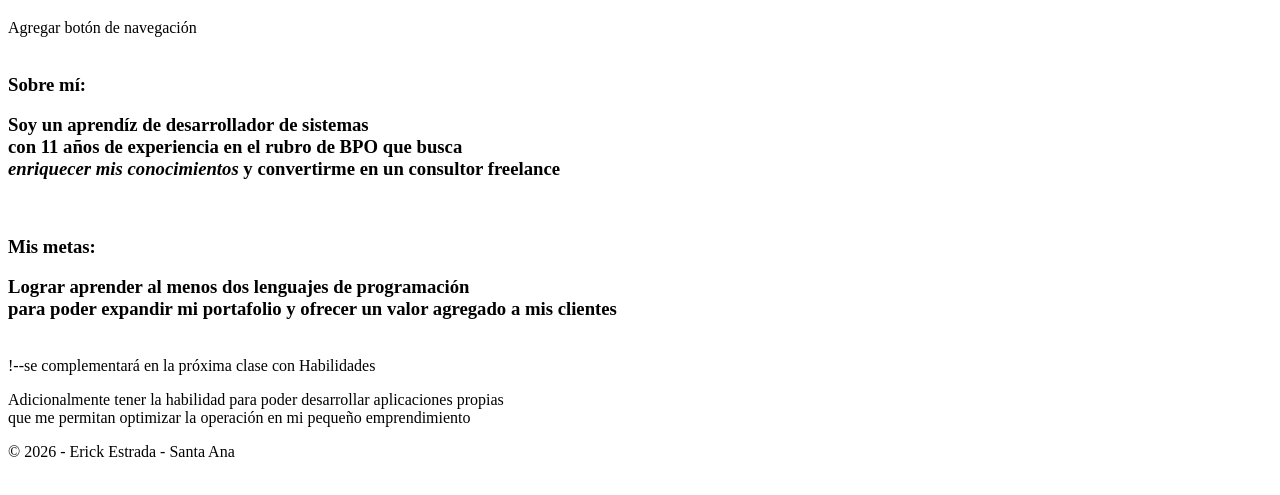
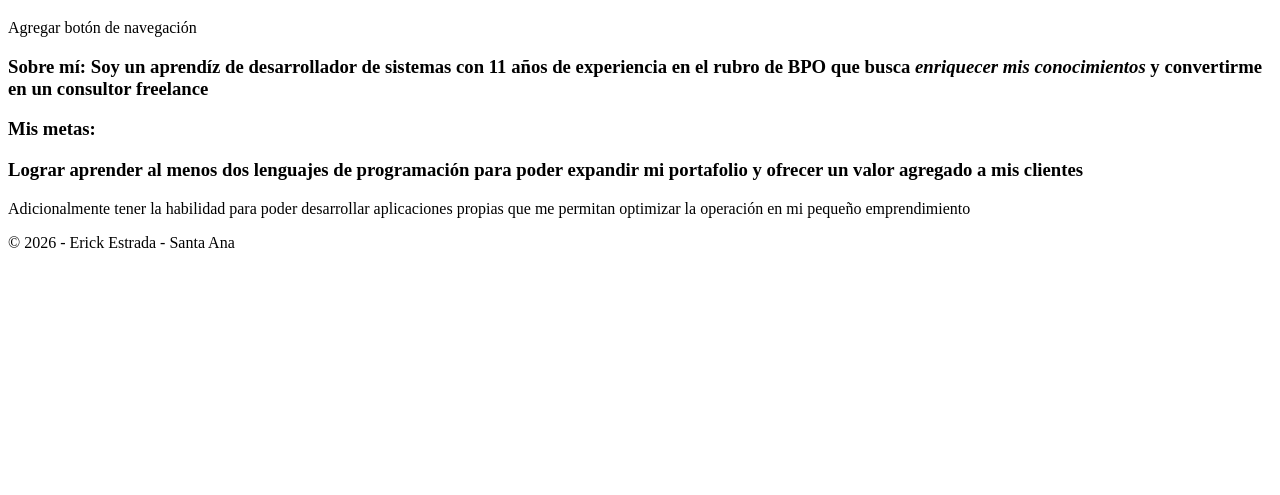
Before and after one commit to erick360nod/mi-portafolio-Erick-Estrada, a plain HTML site: page Index.html in a window 1280 px wide. Shown: the part 61-556 px from the top of the page. Drawn offline with Linux system fonts and the light colour scheme.

Commit message:
Aplicando correcciones de ia

```diff
--- a/Index.html
+++ b/Index.html
@@ -13,42 +13,41 @@
         <h1> Erick Alexander Estrada Escobar</h1>
         <nav> Agregar botón de navegación </nav>
     </header>
-    <br>
+
 
     <!--Esta es la segunda parte acerca de mis metas con el curso-->
     <main>
         <article>
-            <section id="sobre mi">
-                <h3>Sobre mí: <p>Soy un aprendíz de <strong>desarrollador de sistemas <br>
-                    </strong> con 11 años de experiencia en el rubro de BPO que busca <br>
-                    <em>enriquecer mis conocimientos</em> y convertirme en un consultor freelance</p>
+            <section id="sobre-mi">
+                <h3>Sobre mí: Soy un aprendíz de <strong>desarrollador de sistemas
+                    </strong> con 11 años de experiencia en el rubro de BPO que busca
+                    <em>enriquecer mis conocimientos</em> y convertirme en un consultor freelance
                 </h3>
         </article>
 
         <article>
             </section>
-            <br>
-            <section id="mis metas"
 
-                > <h3>Mis metas: <p>Lograr aprender al menos dos lenguajes de programación <br>
+            <section id="mis-metas">
+                <h3>Mis metas: <p>Lograr aprender al menos dos lenguajes de programación
                         para poder expandir mi portafolio y ofrecer un valor agregado a mis clientes</p>
                 </h3>
             </section>
         </article>
-        <br>
 
-        <section id="Habilidades"> !--se complementará en la próxima clase con Habilidades
+
+        <section id="Habilidades"> <!--se complementará en la próxima clase con Habilidades -->
         </section>
 
 
 
     </main>
-    <p>Adicionalmente tener la habilidad para poder desarrollar aplicaciones propias <br>
+    <p>Adicionalmente tener la habilidad para poder desarrollar aplicaciones propias
         que me permitan optimizar la operación en mi pequeño emprendimiento</p>
+    <footer>
+        &copy; 2026 - Erick Estrada - Santa Ana
+    </footer>
+
 </body>
 
-<footer>
-    &copy; 2026 - Erick Estrada - Santa Ana
-</footer>
-
 </html>
```
Also changed, not shown: 1 other file.
